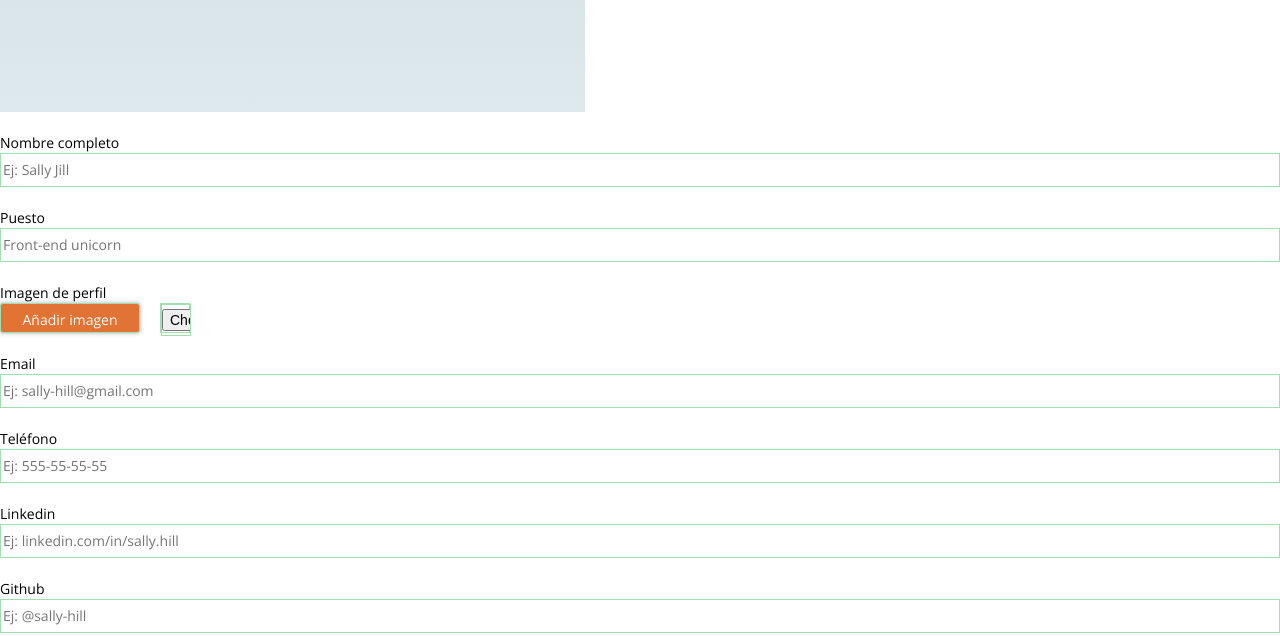
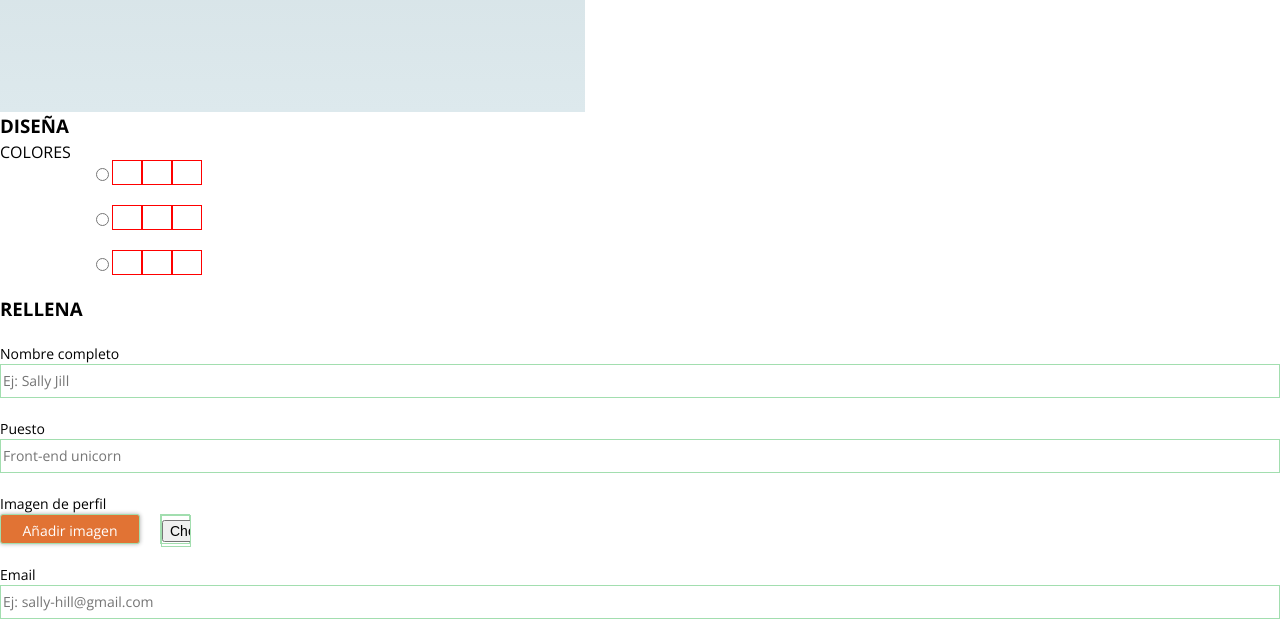
Before and after one commit to elemarmar/project-promo-j-module-3-team-3, a website: page src/html/cardgenerator.html in a window 1280 px wide. Shown: the part 810-1446 px from the top of the page. Drawn offline with nearby package versions, Linux system fonts and the light colour scheme; files that its build step writes are made by us from their sources; files whose address does not match are found by name.

Commit message:
improving form not ended yet

```diff
--- a/src/html/partials/form.html
+++ b/src/html/partials/form.html
@@ -1,4 +1,50 @@
 <form class="form" action="" method="post">
+  <div class="design">
+    <h3>Diseña</h3>
+    <div class="palettes__container">
+      <label for="palettes">Colores</label>
+      <div class="palettes__options">
+        <div class="option">
+          <input
+            type="radio"
+            id="palettes"
+            value="palette1"
+            name="palettes"
+            required
+          />
+          <div class="palette__color"></div>
+          <div class="palette__color"></div>
+          <div class="palette__color"></div>
+        </div>
+        <div class="option">
+          <input
+            type="radio"
+            id="palettes"
+            value="palette2"
+            name="palettes"
+            required
+          />
+          <div class="palette__color"></div>
+          <div class="palette__color"></div>
+          <div class="palette__color"></div>
+        </div>
+        <div class="option">
+          <input
+            type="radio"
+            id="palettes"
+            value="palette3"
+            name="palettes"
+            required
+          />
+          <div class="palette__color"></div>
+          <div class="palette__color"></div>
+          <div class="palette__color"></div>
+        </div>
+      </div>
+    </div>
+  </div>
+  <div class="fill">
+    <h3>Rellena</h3>
     <label for="name">Nombre completo</label>
     <input
       type="text"
@@ -59,5 +105,11 @@
     />
 
     <label for="github">Github</label>
-  <input type="text" placeholder="Ej: @sally-hill" id="github" name="github" />
+    <input
+      type="text"
+      placeholder="Ej: @sally-hill"
+      id="github"
+      name="github"
+    />
+  </div>
 </form>
--- a/src/scss/components/_form.scss
+++ b/src/scss/components/_form.scss
@@ -1,6 +1,38 @@
-.form {
+.design {
+  h3 {
+    text-transform: uppercase;
+  }
+  label {
+    text-transform: uppercase;
+  }
+  .palettes__container {
+    display: flex;
+
+    input {
+      display: inline-block;
+    }
+    .palette__color {
+      display: inline-block;
+      height: 25px;
+      width: 30px;
+      border: 1px solid red;
+    }
+    .palettes__options {
+      .option {
+        display: flex;
+        align-items: center;
+        margin: 20px;
+      }
+    }
+  }
+}
+
+.fill {
   display: flex;
   flex-direction: column;
+  h3 {
+    text-transform: uppercase;
+  }
   input {
     font-size: 14px;
     line-height: 30px;
--- a/src/scss/layout/_card-viewer.scss
+++ b/src/scss/layout/_card-viewer.scss
@@ -4,9 +4,14 @@
 
 .card__viewer {
   height: 457px;
-    width: 320px;
+  // width: 320px;
+  width: 100%;
   padding-top: 38px;
-    background-image: linear-gradient(to bottom, #bfcdd0, $color-background-card2);
+  background-image: linear-gradient(
+    to bottom,
+    #bfcdd0,
+    $color-background-card2
+  );
   text-align: left;
 
   @include tablet {
@@ -18,8 +23,6 @@
   @include desktop {
     width: 585px;
   }
-
-
 
   /********************
     *      Wrapper      *
@@ -43,11 +46,11 @@
     margin-top: 20px;
     padding: 21px 0 12px;
     border-radius: 2px;
-        box-shadow: 0 1px 10px 0 rgba($color-dark,.8), 0 1px 3px 0 rgba(0, 0, 0, 0.35);
+    box-shadow: 0 1px 10px 0 rgba($color-dark, 0.8),
+      0 1px 3px 0 rgba(0, 0, 0, 0.35);
     background-color: $color-light;
   }
 }
-
 
 .card {
   /******************************************
@@ -58,7 +61,6 @@
     padding: 0 15px 0 20px;
     border-left: solid 5px $color-palete1-normal;
     font-family: $font-cards;
-
 
     &--name {
       color: $color-primary;
@@ -71,7 +73,6 @@
       color: $color-text;
       line-height: 1.25;
     }
-
   }
 
   /*****************************
@@ -80,16 +81,12 @@
   &__container--img {
     width: 240px;
     height: 200px;
-
   }
 
   &--img {
     height: 100%;
     object-fit: cover;
-
-
   }
-
 
   /*************************
     *      Social links      *
@@ -111,6 +108,4 @@
       color: $color-primary;
     }
   }
-
-
 }
--- a/src/scss/layout/_footer.scss
+++ b/src/scss/layout/_footer.scss
@@ -1,4 +1,6 @@
 .footer {
+  flex-grow: 0;
+  height: 110px;
   padding-top: 18px;
   padding-bottom: 20px;
   display: flex;
--- a/src/scss/layout/_main.scss
+++ b/src/scss/layout/_main.scss
@@ -1,12 +1,13 @@
 .page__main {
   background-color: $color-background;
   text-align: center;
+  flex-grow: 1;
 }
 .main {
   width: 100%;
   max-width: 1200px;
   margin: auto;
-  height: 458px;
+  height: 100%;
   display: flex;
   flex-direction: column;
   justify-content: center;
@@ -92,7 +93,7 @@
 
 @include tablet {
   .main {
-    height: 963px;
+    // height: 963px;
     padding: 350px 174px 59px 175px;
     &__title {
       width: 419px;
--- a/src/scss/layout/_page.scss
+++ b/src/scss/layout/_page.scss
@@ -1,4 +1,10 @@
 body {
-    font-family: $font-primary;
-    font-size: 16px;
+  font-family: $font-primary;
+  font-size: 16px;
 }
+
+.index__container {
+  height: 100vh;
+  display: flex;
+  flex-direction: column;
+}
```
Also changed, not shown: src/html/index.html (+2 -0 lines). Lines whose indentation alone changed are shown as unchanged.
